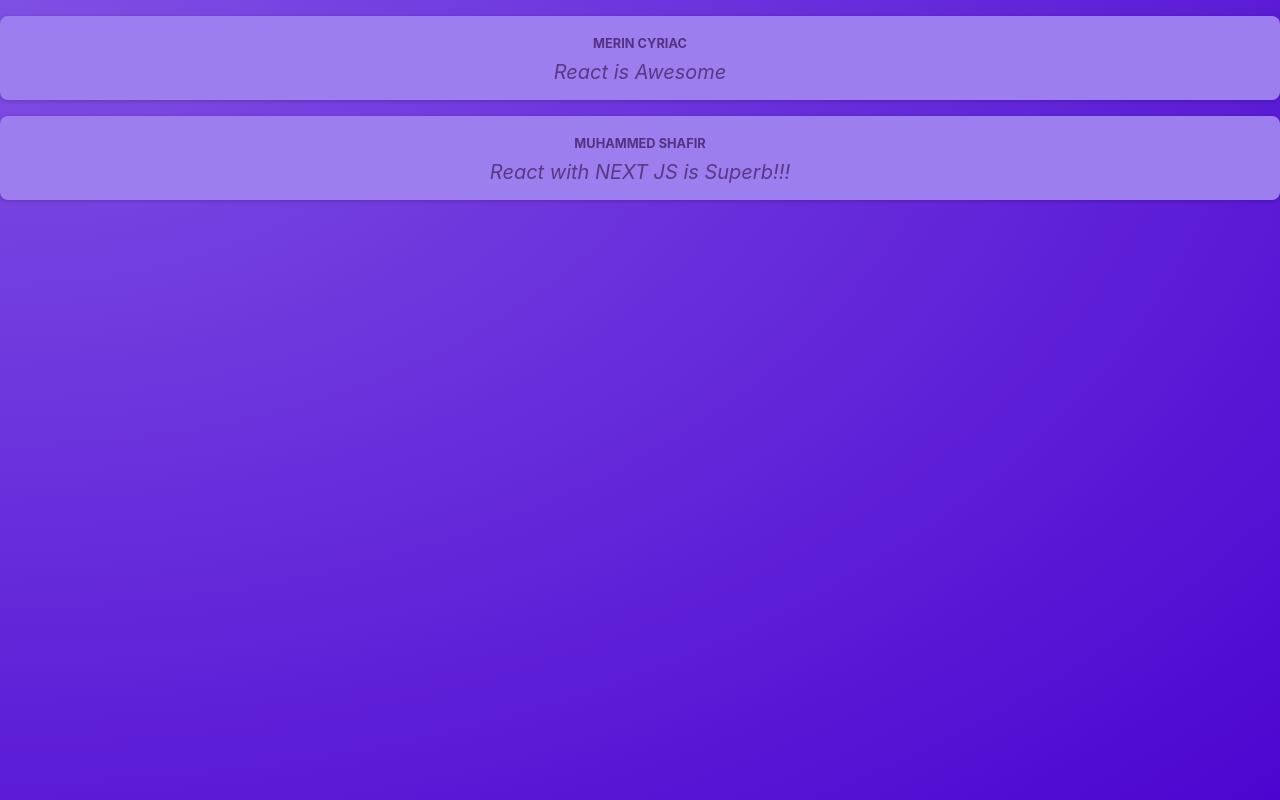
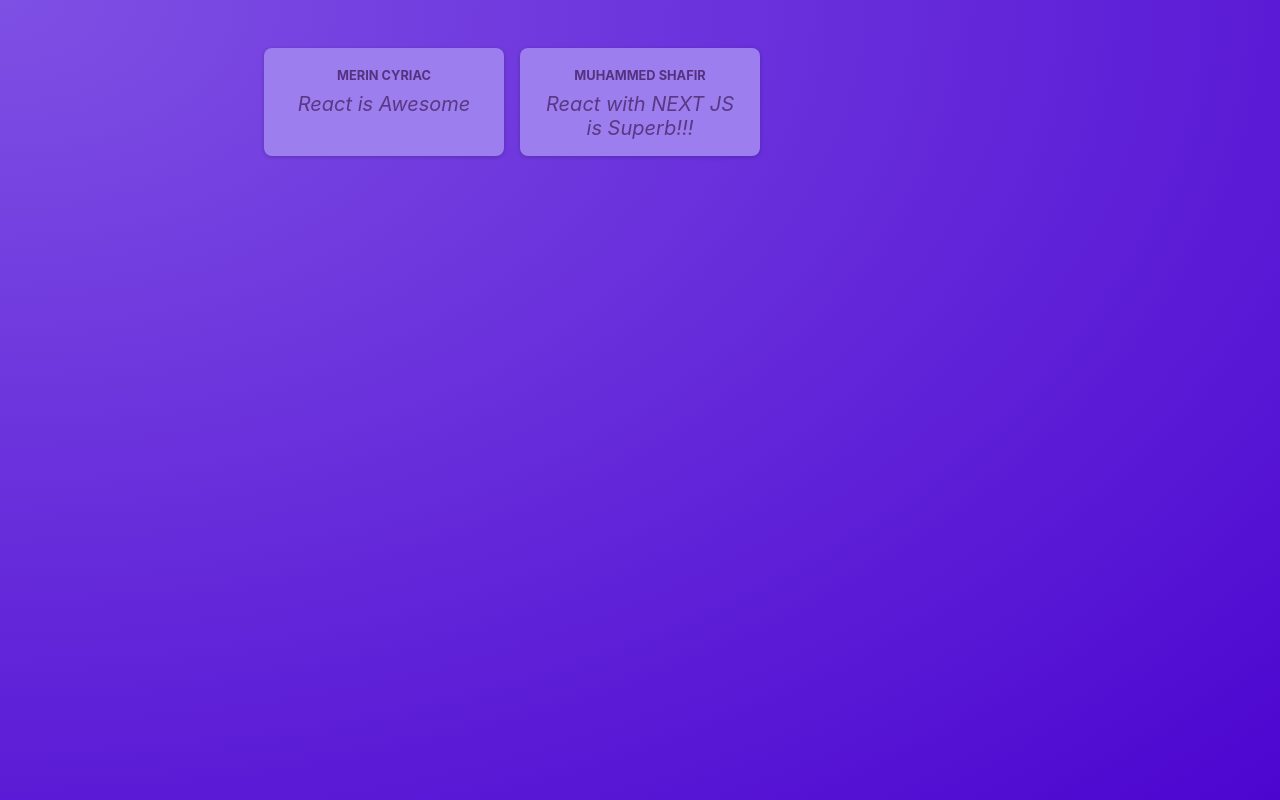
Before and after one commit to m-shafir/react-refactor-learning, a React (Vite) app: page / in a window 1280 px wide. Built offline with nearby package versions, Linux system fonts and the light colour scheme.

Commit message:
PostList File For use UL element and list Post inside and its style created also

```diff
--- a/src/App.jsx
+++ b/src/App.jsx
@@ -1,10 +1,9 @@
-import Post from "./components/Post";
+import PostList from "./components/PostList";
 
 function App() {
   return (
     <main>
-      <Post author="Merin Cyriac" body="React is Awesome" />
-      <Post author="Muhammed Shafir" body="React with NEXT JS is Superb!!!" />
+      <PostList />
     </main>
   );
 }
--- a/src/components/Post.jsx
+++ b/src/components/Post.jsx
@@ -2,10 +2,10 @@
 
 function Post({ author, body }) {
   return (
-    <div className={styles.post}>
+    <li className={styles.post}>
       <p className={styles.author}>{author}</p>
       <p className={styles.text}>{body}</p>
-    </div>
+    </li>
   );
 }
 
--- /dev/null
+++ b/src/components/PostList.jsx
@@ -0,0 +1,13 @@
+import Post from "./Post";
+import styles from "./PostList.module.css";
+
+function PostList() {
+  return (
+    <ul className={styles.posts}>
+      <Post author="Merin Cyriac" body="React is Awesome" />
+      <Post author="Muhammed Shafir" body="React with NEXT JS is Superb!!!" />
+    </ul>
+  );
+}
+
+export default PostList;
--- /dev/null
+++ b/src/components/PostList.module.css
@@ -0,0 +1,10 @@
+.posts {
+  list-style: none;
+  max-width: 50rem;
+  margin: 1rem auto;
+  padding: 1rem 0;
+  display: grid;
+  gap: 1rem;
+  grid-template-columns: repeat(3, 30%);
+  justify-content: center;
+}
```
